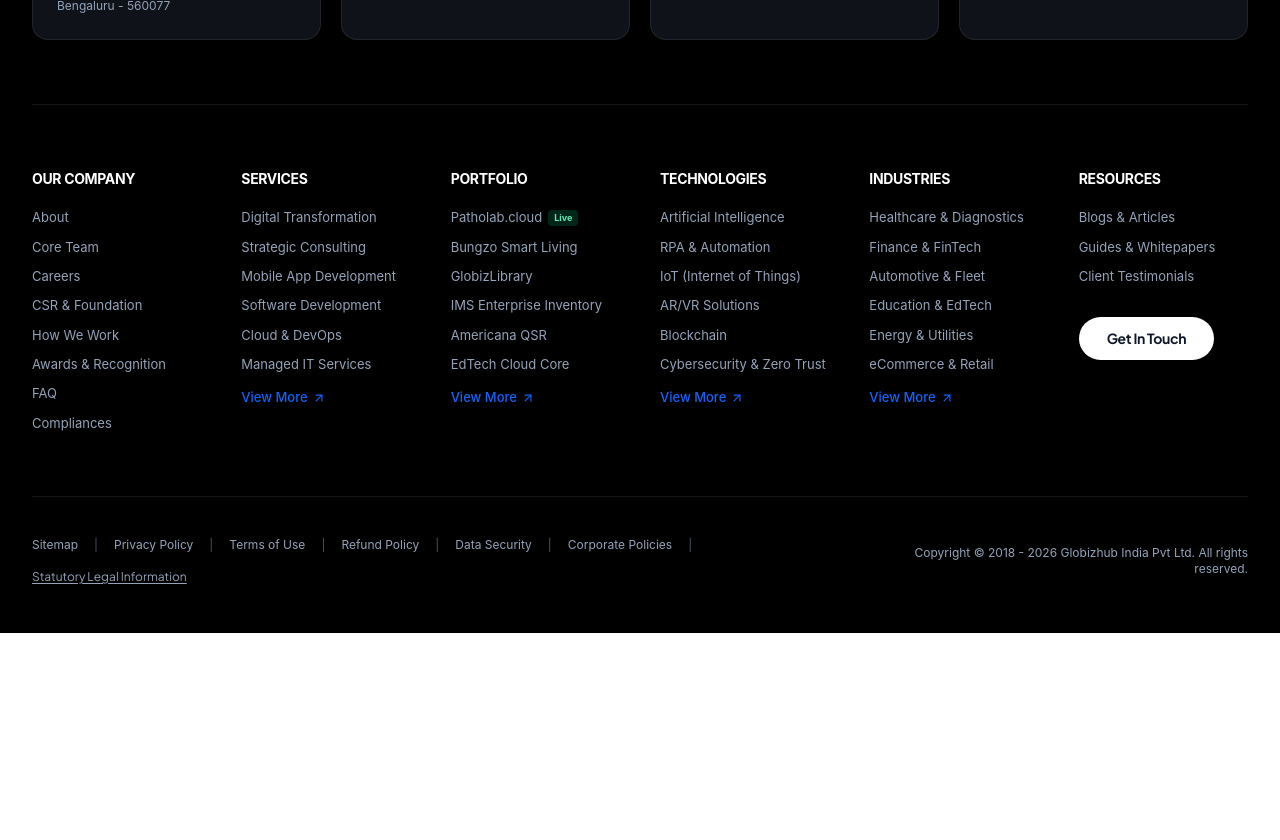
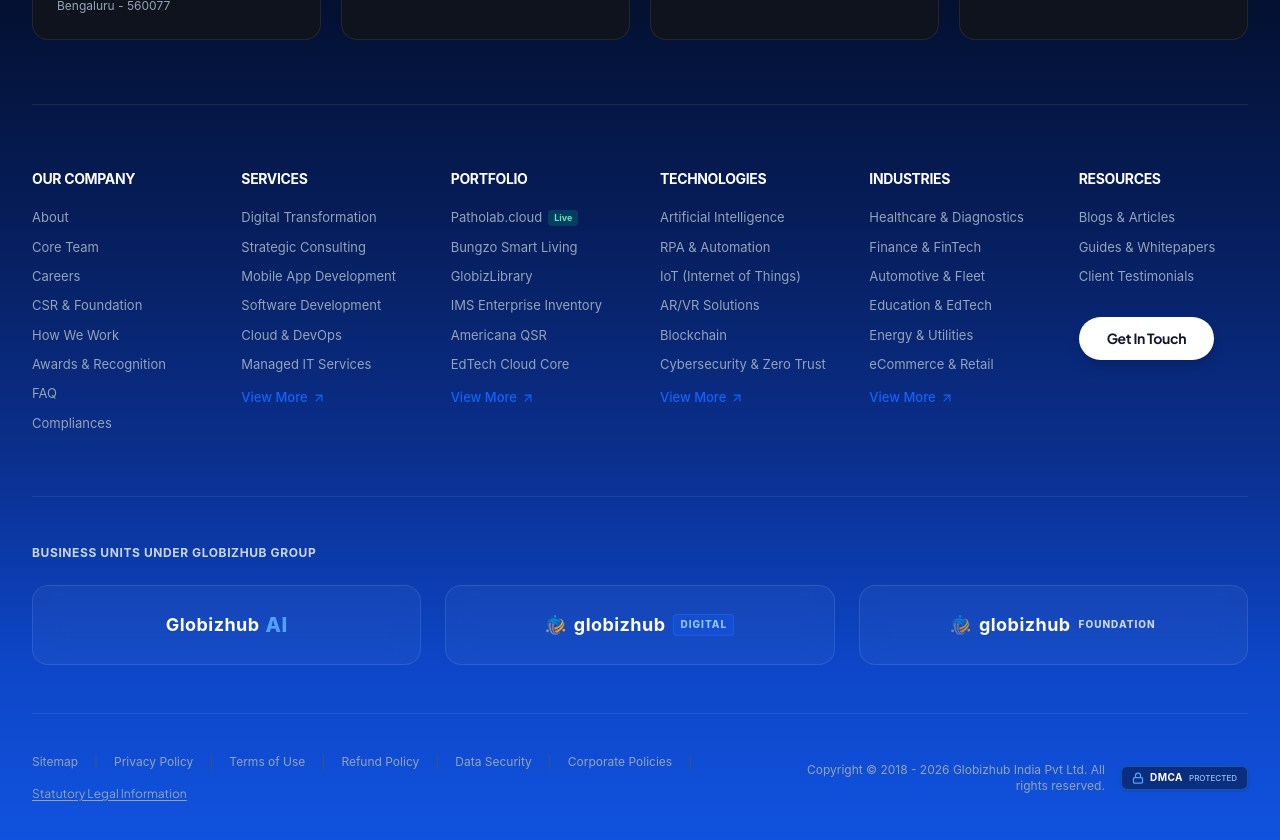
Before and after one commit to anupam-codespace/GIPL-WebSite, a Next.js app: page /blog in a window 1280 px wide. Shown: the part 3580-4420 px from the top of the page. Before the commit the page ends 4213 px from the top, so only its background shows below. Built offline with nearby package versions, Linux system fonts and the light colour scheme; a web font is replaced by a local one.

Commit message:
feat: match Appinventiv footer gradient and business units, remove glow effect from Consult Our Strategy Team button

```diff
--- a/src/components/layout/SiteFooter.tsx
+++ b/src/components/layout/SiteFooter.tsx
@@ -52,13 +52,19 @@
   };
 
   return (
-    <footer className="bg-[#000000] text-white pt-20 pb-12 relative overflow-hidden font-['Plus_Jakarta_Sans',sans-serif] border-t border-white/[0.08]">
-      {/* Background ambient lighting */}
+    <footer
+      className="text-white pt-20 pb-12 relative overflow-hidden font-['Plus_Jakarta_Sans',sans-serif] border-t border-white/[0.08]"
+      style={{
+        background:
+          "linear-gradient(180deg, #000000 0%, #010410 16%, #030f2d 34%, #061d5a 52%, #0a2f8d 70%, #0d46c8 86%, #1153df 100%)",
+      }}
+    >
+      {/* Radiant ambient bottom glow matching Appinventiv screenshot */}
       <div
-        className="absolute bottom-0 left-1/2 -translate-x-1/2 w-[1100px] h-[500px] pointer-events-none rounded-full blur-[160px] opacity-10 -z-10"
+        className="absolute bottom-0 left-0 right-0 h-[700px] pointer-events-none -z-10"
         style={{
           background:
-            "radial-gradient(circle, rgba(17, 99, 251, 0.5) 0%, rgba(37, 99, 235, 0.2) 60%, transparent 80%)",
+            "radial-gradient(140% 90% at 50% 100%, rgba(20, 95, 255, 0.5) 0%, rgba(13, 70, 222, 0.32) 40%, rgba(5, 25, 95, 0.15) 70%, transparent 100%)",
         }}
       />
 
@@ -560,7 +566,48 @@
         </div>
 
         {/* ======================================================== */}
-        {/* 3. BOTTOM BAR: SITEMAP, PRIVACY, TERMS, COPYRIGHT        */}
+        {/* 3. BUSINESS UNITS UNDER GLOBIZHUB GROUP                  */}
+        {/* (Exact match to Appinventiv reference screenshot)        */}
+        {/* ======================================================== */}
+        <div className="py-12 border-b border-white/[0.08]">
+          <h4 className="text-xs font-bold uppercase tracking-wider text-slate-300 mb-6">
+            Business Units Under Globizhub Group
+          </h4>
+          <div className="grid grid-cols-1 md:grid-cols-3 gap-4 sm:gap-6">
+            {/* Card 1: Globizhub AI */}
+            <div className="h-16 sm:h-20 rounded-2xl bg-white/[0.04] hover:bg-white/[0.08] border border-white/10 hover:border-white/25 backdrop-blur-md flex items-center justify-center transition-all duration-300 group cursor-pointer">
+              <span className="text-base sm:text-lg font-bold text-white tracking-wide group-hover:text-blue-300 transition-colors flex items-center gap-1.5">
+                <span>Globizhub</span>
+                <span className="text-blue-400 font-extrabold text-xl">AI</span>
+              </span>
+            </div>
+
+            {/* Card 2: Globizhub Digital */}
+            <div className="h-16 sm:h-20 rounded-2xl bg-white/[0.04] hover:bg-white/[0.08] border border-white/10 hover:border-white/25 backdrop-blur-md flex items-center justify-center transition-all duration-300 group cursor-pointer">
+              <span className="text-base sm:text-lg font-bold text-white tracking-wide group-hover:text-blue-300 transition-colors flex items-center gap-2">
+                <GlobizhubLogo className="w-5 h-5 shrink-0" />
+                <span className="font-bold">globizhub</span>
+                <span className="text-[10px] tracking-widest uppercase font-extrabold px-1.5 py-0.5 rounded bg-blue-600/30 text-blue-300 border border-blue-500/30">
+                  digital
+                </span>
+              </span>
+            </div>
+
+            {/* Card 3: Globizhub Foundation */}
+            <div className="h-16 sm:h-20 rounded-2xl bg-white/[0.04] hover:bg-white/[0.08] border border-white/10 hover:border-white/25 backdrop-blur-md flex items-center justify-center transition-all duration-300 group cursor-pointer">
+              <span className="text-base sm:text-lg font-bold text-white tracking-wide group-hover:text-blue-300 transition-colors flex items-center gap-2">
+                <GlobizhubLogo className="w-5 h-5 shrink-0 opacity-80" />
+                <span className="font-bold">globizhub</span>
+                <span className="text-[10px] tracking-widest uppercase font-extrabold text-slate-300">
+                  foundation
+                </span>
+              </span>
+            </div>
+          </div>
+        </div>
+
+        {/* ======================================================== */}
+        {/* 4. BOTTOM BAR: SITEMAP, PRIVACY, TERMS, COPYRIGHT, DMCA  */}
         {/* ======================================================== */}
         <div className="pt-10 flex flex-col gap-6">
           <div className="flex flex-col lg:flex-row items-center justify-between gap-6 text-xs text-slate-400">
@@ -599,9 +646,19 @@
               </button>
             </div>
 
-            {/* Center/Right: Copyright */}
-            <div className="text-center lg:text-right order-1 lg:order-2 font-normal text-slate-400">
-              Copyright &copy; 2018 - 2026 Globizhub India Pvt Ltd. All rights reserved.
+            {/* Right: Copyright + DMCA Badge */}
+            <div className="flex flex-col sm:flex-row items-center gap-3 sm:gap-4 order-1 lg:order-2">
+              <div className="text-center lg:text-right font-normal text-slate-400">
+                Copyright &copy; 2018 - 2026 Globizhub India Pvt Ltd. All rights reserved.
+              </div>
+              <div className="px-2.5 py-1 rounded-md bg-[#0A2668]/80 border border-blue-400/30 flex items-center gap-1.5 text-[10px] font-bold text-white tracking-wider select-none shrink-0 shadow-sm">
+                <svg className="w-3 h-3 text-blue-400" viewBox="0 0 24 24" fill="none" stroke="currentColor" strokeWidth="2.5">
+                  <rect x="3" y="11" width="18" height="11" rx="2" ry="2"/>
+                  <path d="M7 11V7a5 5 0 0 1 10 0v4"/>
+                </svg>
+                <span>DMCA</span>
+                <span className="text-[8px] uppercase tracking-normal text-blue-300 font-medium">PROTECTED</span>
+              </div>
             </div>
           </div>
 
--- a/src/components/marketing/HeroSection.tsx
+++ b/src/components/marketing/HeroSection.tsx
@@ -339,7 +339,7 @@
             <button
               id="hero-consult-btn"
               onClick={onOpenConsultation}
-              className="group relative inline-flex items-center gap-3 rounded-full bg-[#2563EB] hover:bg-blue-600 text-white font-semibold text-sm sm:text-base px-7 sm:px-8 py-3.5 sm:py-4 shadow-xl shadow-blue-500/30 hover:shadow-blue-500/50 hover:scale-[1.02] active:scale-[0.98] transition-all duration-200 cursor-pointer overflow-hidden"
+              className="group relative inline-flex items-center gap-3 rounded-full bg-[#0D62FE] hover:bg-blue-600 text-white font-semibold text-sm sm:text-base px-7 sm:px-8 py-3.5 sm:py-4 hover:scale-[1.02] active:scale-[0.98] transition-all duration-200 cursor-pointer overflow-hidden shadow-none"
             >
               <div className="relative h-5 sm:h-6 overflow-hidden flex flex-col justify-center">
                 <span className="block transition-transform duration-300 ease-out group-hover:-translate-y-full whitespace-nowrap">
```
